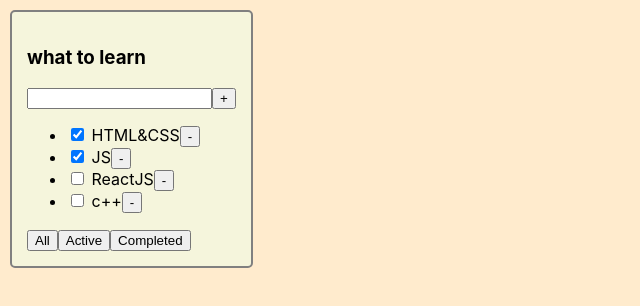
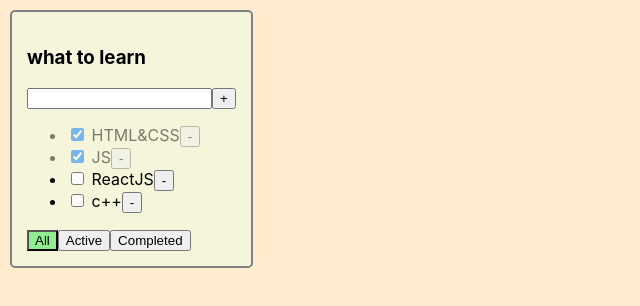
Before and after one commit to vaxich/todo_myself_v2, a React (Create React App) app: page / in a window 1280 px wide. Shown: the top 306 px of the page, without its empty margins (0-640 px from the left). Built offline with nearby package versions, Linux system fonts and the light colour scheme.

Commit message:
done 4 lesson

```diff
--- a/src/App.css
+++ b/src/App.css
@@ -17,3 +17,19 @@
   height: max-content;
 
 }
+
+.error {
+  border: red 1px solid;
+}
+
+.error-message {
+  color: red;
+}
+
+.active-filter {
+  background-color: lightgreen;
+}
+
+.is-done {
+  opacity: 0.5;
+}
--- a/src/App.tsx
+++ b/src/App.tsx
@@ -15,6 +15,7 @@ export type FilterValueType = "All" | "Active" | "Completed"
 function App() {
 
   const [filterValue, setFilterValue] = useState<FilterValueType>("All")
+
 
   const [tasks, setTasks] = useState<TaskType[]>([
     { id: crypto.randomUUID(), title: 'HTML&CSS', isDone: true },
@@ -35,6 +36,12 @@ function App() {
   const AddTask = (newTaskTitle: string) => {
     const newTask = { id: crypto.randomUUID(), title: newTaskTitle, isDone: false };
     setTasks([newTask, ...tasks])
+  }
+
+  const changeTaskStatus = (taskId: string, isDone: boolean ) => {
+    const newState = tasks.map( (task) => task.id === taskId ? {...task, isDone:isDone} : task )
+    setTasks(newState)
+
   }
 
   const FilteredRasksForTodolist = (tasks: TaskType[], newFilterValue: FilterValueType) => {
@@ -63,6 +70,7 @@ function App() {
         filterValue={filterValue}
         removeTask={removeTask}
         AddTask={AddTask}
+        changeTaskStatus={changeTaskStatus}
       />
 
     </div>
--- a/src/Button.tsx
+++ b/src/Button.tsx
@@ -2,32 +2,11 @@ import { FilterValueType } from "./App"
 
 type ButtonPropsType = {
     title: string | FilterValueType
-    onClick?: (value: string) => void
-    filterValue?: FilterValueType
+    onClick?: () => void
+    className? : string
 
 }
 
-export const Button = (props: ButtonPropsType) => {
-
-
-        return (
-            <div>
-                <button onClick={ () => {}}>{props.title}</button>
-            </div>
-        )
-    }
-
-
-// export const Button = (props: ButtonPropsType) => {
-// const handleClick = () => {
-// if (props.onClick && props.filterValue !== undefined) {
-// props.onClick(props.filterValue);
-// }
-// };
-
-// return (
-// <div>
-// <button onClick={handleClick}>{props.title}</button>
-// </div>
-// );
-// };
+export const Button = ({ title, onClick, className }: ButtonPropsType) => {
+  return <button className={className} onClick={onClick}>{title}</button>
+}
--- a/src/Todolist.tsx
+++ b/src/Todolist.tsx
@@ -11,28 +11,36 @@ type TodolistPropsType = {
     filterValue: FilterValueType
     removeTask: (taskId: string) => void
     AddTask: (newTaskTitle: string) => void
+    changeTaskStatus: (taskId: string, isDone: boolean) => void
 }
 
 export const Todolist = (props: TodolistPropsType) => {
 
-    const { title, tasks, changeFilter, filterValue, removeTask, AddTask } = props;
+    const { title, tasks, changeFilter, filterValue, removeTask, AddTask, changeTaskStatus } = props;
 
     const [newTaskTitle, setNewTaskTitle] = useState("");
+    const [error, setError] = useState<null | string>(null)
 
     const onChangeInputValue = (event: ChangeEvent<HTMLInputElement>) => {
         setNewTaskTitle(event.currentTarget.value)
+        setError(null)
     }
     const onPressKeyAddTask = (event: KeyboardEvent<HTMLInputElement>) => {
 
         if (event.key === "Enter") {
-            AddTask(newTaskTitle);
-            setNewTaskTitle("");
+            onClickButtonAddTask()
         }
     }
 
     const onClickButtonAddTask = () => {
-        AddTask(newTaskTitle);
-        setNewTaskTitle("");
+        const trimmedTitle = newTaskTitle.trim()
+        if (trimmedTitle != '') {
+            AddTask(newTaskTitle);
+            setNewTaskTitle("");
+        } else {
+            setError('поле не может быть пустым')
+        }
+
 
 
     }
@@ -47,8 +55,11 @@ export const Todolist = (props: TodolistPropsType) => {
                         onChange={onChangeInputValue}
                         onKeyDown={onPressKeyAddTask}
                     />
-                    <button onClick={onClickButtonAddTask} > + </button>
-
+                    {/* <button onClick={onClickButtonAddTask} > + </button> */}
+                    <Button
+                        title={'+'}
+                        onClick={onClickButtonAddTask} />
+                    {error && <div className={'error-message'}>{error}</div>}
                 </div>
                 {tasks.length === 0 ?
                     <p>Тасок нет</p>
@@ -59,11 +70,22 @@ export const Todolist = (props: TodolistPropsType) => {
                             const onClickDeleteTask = () => {
                                 removeTask(task.id)
                             }
+                            const changeTaskStatusHandler = (event: ChangeEvent<HTMLInputElement>) => {
+                                changeTaskStatus(task.id, event.currentTarget.checked)
+
+                            }
 
                             return (
-                                <li key={task.id}>
-                                    <input type="checkbox" checked={task.isDone} /> <span>{task.title}</span>
-                                    <button onClick={onClickDeleteTask}>-</button>
+                                <li key={task.id} className={task.isDone ? "is-done" : ""}>
+                                    <input
+                                        type="checkbox"
+                                        checked={task.isDone}
+                                        onChange={changeTaskStatusHandler}
+                                    /> <span>{task.title}</span>
+                                    {/* <button onClick={onClickDeleteTask}>-</button> */}
+                                    <Button
+                                        title={'-'}
+                                        onClick={onClickDeleteTask} />
                                 </li>
                             )
                         })}
@@ -72,9 +94,15 @@ export const Todolist = (props: TodolistPropsType) => {
                 }
 
                 <div>
-                    <button onClick={() => { changeFilter("All") }}>All</button>
-                    <button onClick={() => { changeFilter("Active") }}>Active</button>
-                    <button onClick={() => { changeFilter("Completed") }}>Completed</button>
+                    <Button className={filterValue === 'All' ? 'active-filter' : ''}
+                        title={'All'}
+                        onClick={() => changeFilter('All')} />
+                    <Button className={filterValue === 'Active' ? 'active-filter' : ''}
+                        title={'Active'}
+                        onClick={() => changeFilter('Active')} />
+                    <Button className={filterValue === 'Completed' ? 'active-filter' : ''}
+                        title={'Completed'}
+                        onClick={() => changeFilter('Completed')} />
 
 
                 </div>
```
